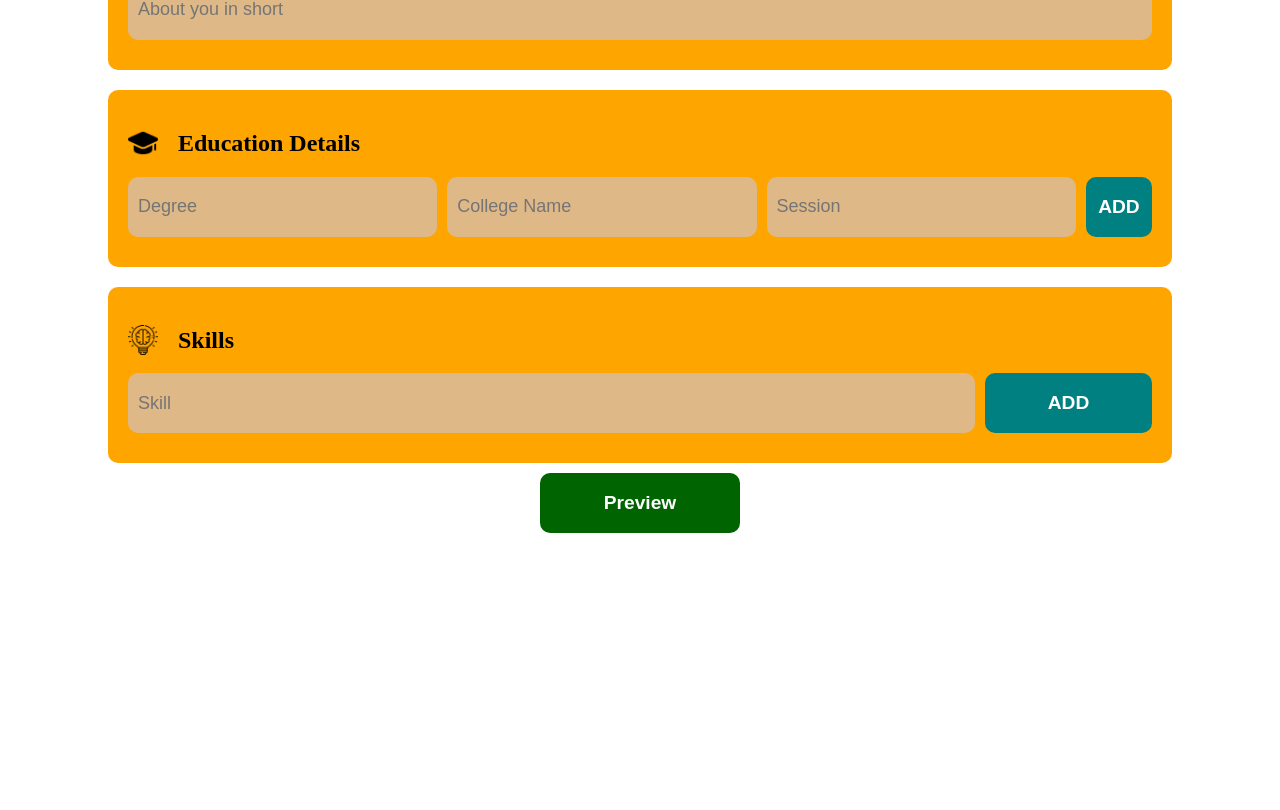
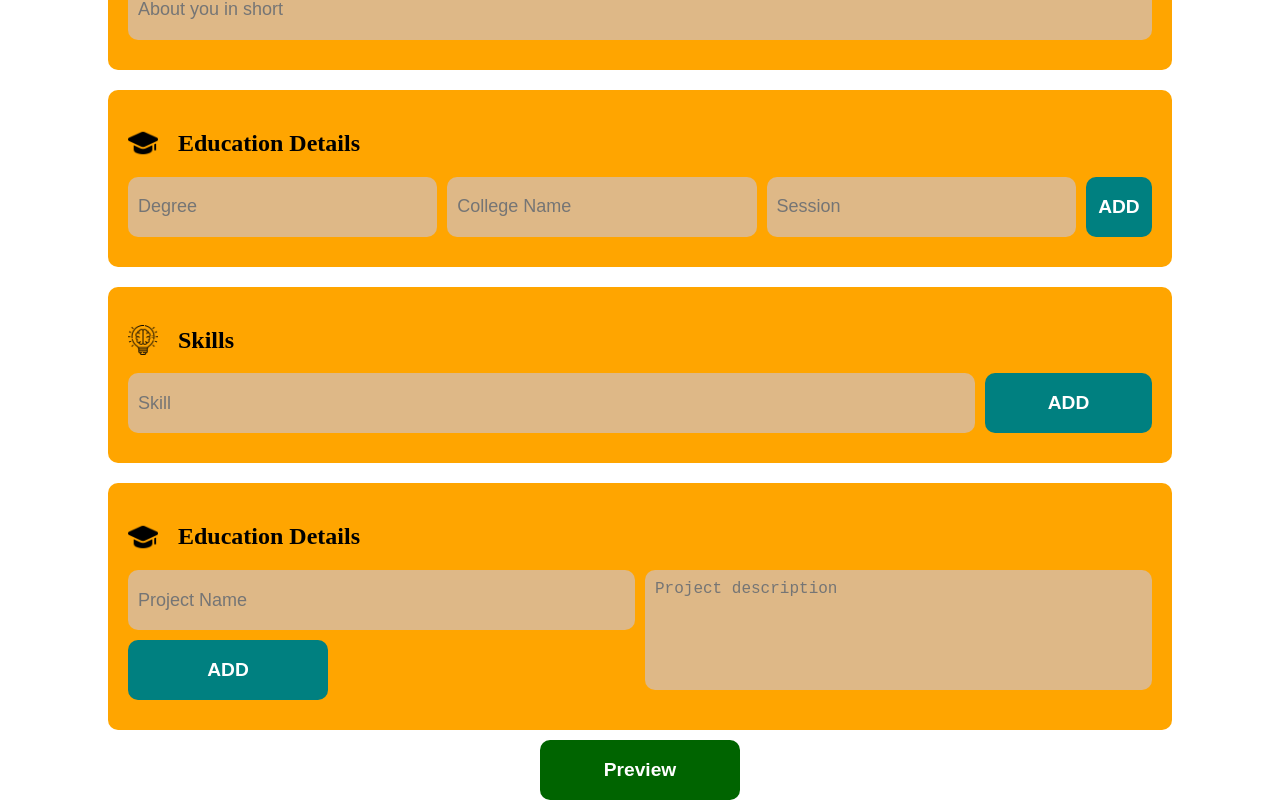
Before and after one commit to shyam-amahahealth/Resume-Builder, a React (Create React App) app: page / in a window 1280 px wide. Shown: the part 407-1217 px from the top of the page. Before the commit the page ends 940 px from the top, so only its background shows below. Built offline with nearby package versions, Linux system fonts and the light colour scheme.

Commit message:
Projects form is created

```diff
--- a/src/App.js
+++ b/src/App.js
@@ -14,11 +14,14 @@ import EducationDetails from "./components/EducationDetails";
 import EducationalDetailReducer from "./store/reducer/educationalDetailReducer";
 import SkillsDetails from "./components/SkillsDetails";
 import skillReducer from "./store/reducer/skillReducer";
+import ProjectDetailReducer from "./store/reducer/projectDetailReducer";
+import ProjectDetails from "./components/ProjectDetails";
 
 const rootReducer = combineReducers({
   PersonalDetails: PersonalDetailReducer,
   EducationDetails: EducationalDetailReducer,
   Skill: skillReducer,
+  ProjectDetail: ProjectDetailReducer,
 });
 
 const persistConfig = {
@@ -50,6 +53,7 @@ const App = () => {
           <PersonalDetails />
           <EducationDetails />
           <SkillsDetails />
+          <ProjectDetails />
           <Button onClick={openModal}>Preview</Button>
           <Modal isOpen={modalOpen} onClose={closeModal} />
         </MainContainer>
--- /dev/null
+++ b/src/components/ProjectDetails.js
@@ -0,0 +1,87 @@
+import React, { useState } from "react";
+import {
+  FormAvatar,
+  FormAvatarIcon,
+  FormContainer,
+  FormHeading,
+  GridContainer,
+  TextInputContainer,
+  TextInputInnerContainer,
+} from "../styles/formStyle";
+import educationDetailIcon from "../assets/graduation.png";
+import TextInput from "./TextInput";
+import Button from "../styles/Button";
+import { useDispatch, useSelector } from "react-redux";
+import { addProjectDetails } from "../store/action/projectDetailsAction";
+import ProjectGridItem from "./ProjectGridItem";
+import Textarea from "./Textarea";
+
+const ProjectDetails = () => {
+  const projectDetail = useSelector(
+    (state) => state.ProjectDetail.projectDetail
+  );
+  const dispatch = useDispatch();
+  const [project, setProject] = useState("");
+  const [projectDescription, setProjectDescription] = useState("");
+  const addProjectDetail = () => {
+    if (project && projectDescription) {
+      dispatch(
+        addProjectDetails([
+          ...projectDetail,
+          { project: project, projectDescription: projectDescription },
+        ])
+      );
+      setProject("");
+      setProjectDescription("");
+    }
+  };
+
+  const removeEducationalDetail = (index) => {
+    const updatedDetails = projectDetail.filter((_, i) => i !== index);
+    dispatch(addProjectDetails(updatedDetails));
+  };
+
+  return (
+    <FormContainer>
+      <FormAvatar>
+        <FormAvatarIcon src={educationDetailIcon} />
+        <FormHeading>Education Details</FormHeading>
+      </FormAvatar>
+      <TextInputContainer>
+        <TextInputInnerContainer>
+          <TextInput
+            value={project}
+            placeholder={"Project Name"}
+            onChange={(event) => setProject(event.target.value)}
+          />
+          <Button $inputColor="teal" onClick={() => addProjectDetail()}>
+            ADD
+          </Button>
+        </TextInputInnerContainer>
+
+        <TextInputInnerContainer>
+          <Textarea
+            value={projectDescription}
+            placeholder={"Project description"}
+            onChange={(event) => setProjectDescription(event.target.value)}
+          />
+        </TextInputInnerContainer>
+      </TextInputContainer>
+      <GridContainer>
+        {projectDetail.length !== 0 &&
+          projectDetail.map((item, index) => {
+            return (
+              <ProjectGridItem
+                key={index}
+                item={item}
+                index={index}
+                removeEducationalDetail={removeEducationalDetail}
+              />
+            );
+          })}
+      </GridContainer>
+    </FormContainer>
+  );
+};
+
+export default ProjectDetails;
--- /dev/null
+++ b/src/components/ProjectGridItem.js
@@ -0,0 +1,20 @@
+import React from "react";
+import {
+  CloseButton,
+  DegreeInfo,
+  GridItem,
+  SessionInfo,
+} from "../styles/GridItemStyle";
+
+const ProjectGridItem = ({ item, index, removeEducationalDetail }) => {
+  return (
+    <GridItem>
+      <CloseButton onClick={() => removeEducationalDetail(index)}>
+        X
+      </CloseButton>
+      <DegreeInfo>{item.project}</DegreeInfo>
+      <SessionInfo>{item.projectDescription}</SessionInfo>
+    </GridItem>
+  );
+};
+export default ProjectGridItem;
--- /dev/null
+++ b/src/store/action/projectDetailsAction.js
@@ -0,0 +1,7 @@
+export const Project_DETAIL = "Project_DETAIL";
+export const addProjectDetails = (projectDetail) => {
+  return {
+    type: Project_DETAIL,
+    projectDetail,
+  };
+};
--- /dev/null
+++ b/src/store/reducer/projectDetailReducer.js
@@ -0,0 +1,20 @@
+import { Project_DETAIL } from "../action/projectDetailsAction";
+
+const initialState = {
+  projectDetail: [],
+};
+
+const ProjectDetailReducer = (state = initialState, action) => {
+  switch (action.type) {
+    case Project_DETAIL: {
+      return {
+        ...state,
+        projectDetail: action.projectDetail,
+      };
+    }
+    default: {
+      return state;
+    }
+  }
+};
+export default ProjectDetailReducer;
--- a/src/styles/Button.js
+++ b/src/styles/Button.js
@@ -9,6 +9,7 @@ const Button = styled.button`
   border-radius: 10px;
   font-size: larger;
   font-weight: bolder;
+  margin-bottom: 10px;
 `;
 
 export default Button;
```
